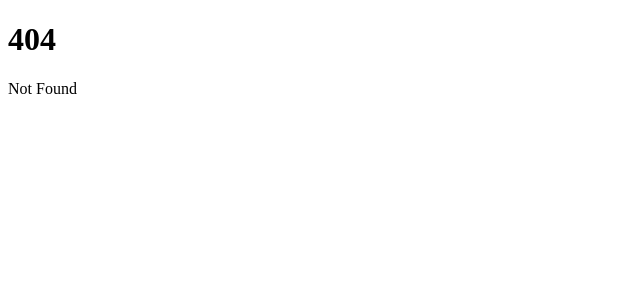
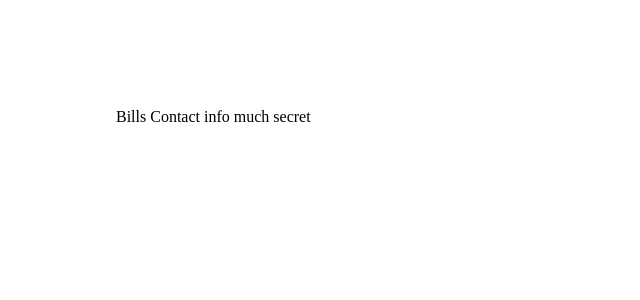
Before and after one commit to IMakeDiscordBots/shshacks2023, a SvelteKit app in the folder healthyRecipe/: page /Contact in a window 1280 px wide. Before the commit this address had no page. Shown: the top 300 px of the page, without its empty margins (0-640 px from the left). Built offline with nearby package versions, Linux system fonts and the light colour scheme.

Commit message:
Added contact us section

```diff
--- a/healthyRecipe/src/components/header.svelte
+++ b/healthyRecipe/src/components/header.svelte
@@ -5,6 +5,7 @@
             <li class = "nav-item"><a href = "/info">Info</a></li>
             <li class = "nav-item"><a href = "/FAQs">FAQs</a></li>
             <li class = "nav-item"><a href = "/VideoP">Video</a></li>
+            <li class = "nav-item"><a href = "/Contact">Contact Us</a></li>
         </ul>
     </nav>
 </header>
--- /dev/null
+++ b/healthyRecipe/src/routes/Contact/+page.svelte
@@ -0,0 +1,15 @@
+<script>
+    import Header from "c:/Users/21Jon/OneDrive/Documents/GitHub/shshacks2023/healthyRecipe/src/components/header.svelte"
+</script>
+
+<Header />
+
+<body>
+    Bills Contact info much secret
+</body>
+
+<style>
+    body {
+        padding: 100px;
+    }
+</style>
```
Also changed, not shown: 1 other file (tests, documents, lock files or other folders).
